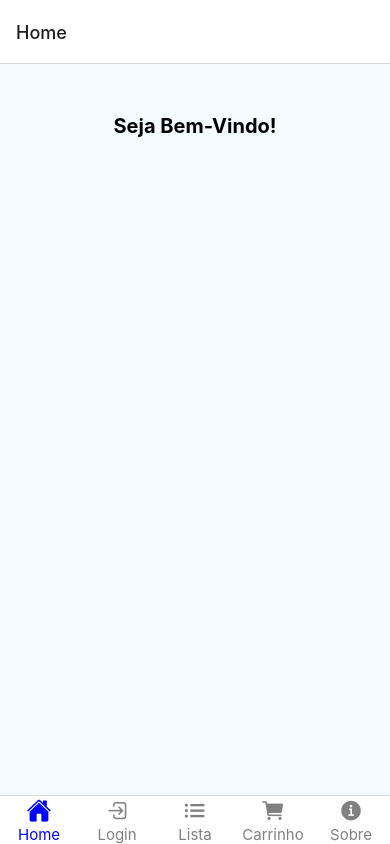
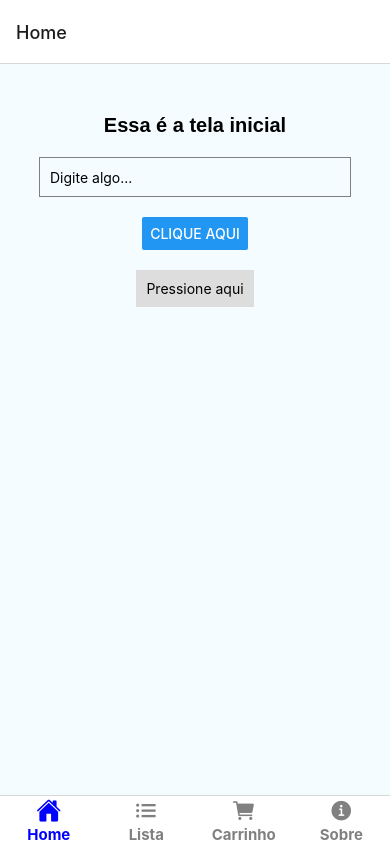
Before and after one commit to gureispt/APP_Lista_de_Compras, a React Native app in the folder cliente/: screen /Home in a window 390 px wide. Built offline with nearby package versions, Linux system fonts and the light colour scheme.

Commit message:
IMPROVEMENT - Home

```diff
--- a/cliente/App.js
+++ b/cliente/App.js
@@ -1,56 +1,79 @@
-import React from 'react';
-import { NavigationContainer } from '@react-navigation/native';
-import { createBottomTabNavigator } from '@react-navigation/bottom-tabs';
-import { Ionicons } from '@expo/vector-icons';
+import React from "react";
+import { NavigationContainer } from "@react-navigation/native";
+import { createBottomTabNavigator } from "@react-navigation/bottom-tabs";
+import { Ionicons } from "@expo/vector-icons";
 
-import Home from './pages/Home';
-import Login from './pages/Login';
-import ListaComprasScreen from './pages/ListaComprasTela';
-import Carrinho from './pages/Carrinho';
-import Sobre from './pages/Sobre';
-
+import Home from "./pages/Home";
+import Login from "./pages/Login";
+import ListaComprasScreen from "./pages/ListaComprasTela";
+import Carrinho from "./pages/Carrinho";
+import Sobre from "./pages/Sobre";
 
 const Tab = createBottomTabNavigator();
 
 const App = () => {
+  if (true) {
     return (
       <NavigationContainer>
         <Tab.Navigator
-      tabBarOptions={{ //estilização do texto dos ícones
-          activeTintColor: 'blue', // Cor do ícone ativo
-          inactiveTintColor: 'gray', // Cor do ícone inativo
+          tabBarOptions={{
+            //estilização do texto dos ícones
+            activeTintColor: "blue", // cor do ícone ativo
+            inactiveTintColor: "gray", // cor do ícone inativo
             labelStyle: {
               fontSize: 15,
-
+              fontWeight: "bold",
             },
             style: {
-            backgroundColor: 'white', // Cor de fundo da barra de abas
+              backgroundColor: "white", // cor de fundo da barra de abas
             },
           }}
-        tabBarStyle={{ height: 80, paddingBottom: 50, paddingTop: 5 }}
         >
-        <Tab.Screen name="Home" component={Home} options={{
-            tabBarIcon: ({ color, size }) =>
-              (<Ionicons name="ios-home" size={size} color={color} />),}}/>
+          <Tab.Screen
+            name="Home"
+            component={Home}
+            options={{
+              tabBarIcon: ({ color, size }) => (
+                <Ionicons name="ios-home" size={size} color={color} />
+              ),
+            }}
+          />
 
-        <Tab.Screen name="Login" component={Login} options={{
-            tabBarIcon: ({ color, size }) =>
-              (<Ionicons name="ios-log-in-outline" size={size} color={color} />),}}/>
+          <Tab.Screen
+            name="Lista"
+            component={ListaComprasScreen}
+            options={{
+              tabBarIcon: ({ color, size }) => (
+                <Ionicons name="ios-list" size={size} color={color} />
+              ),
+            }}
+          />
 
-        <Tab.Screen name="Lista" component={ListaComprasScreen} options={{
-            tabBarIcon: ({ color, size }) =>
-              (<Ionicons name="ios-list" size={size} color={color} />),}}/>
+          <Tab.Screen
+            name="Carrinho"
+            component={Carrinho}
+            options={{
+              tabBarIcon: ({ color, size }) => (
+                <Ionicons name="ios-cart" size={size} color={color} />
+              ),
+            }}
+          />
 
-        <Tab.Screen name="Carrinho" component={Carrinho} options={{
-            tabBarIcon:({color, size}) =>
-              (<Ionicons name="ios-cart" size={size} color={color} />),}}/>
-
-        <Tab.Screen name="Sobre" component={Sobre} options={{
-            tabBarIcon:({color, size}) =>
-              (<Ionicons name="information-circle" size={size} color={color} />),}}/>
+          <Tab.Screen
+            name="Sobre"
+            component={Sobre}
+            options={{
+              tabBarIcon: ({ color, size }) => (
+                <Ionicons name="information-circle" size={size} color={color} />
+              ),
+            }}
+          />
         </Tab.Navigator>
       </NavigationContainer>
     );
+  } else {
+    return
+  }
 };
 
 export default App;
--- a/cliente/package.json
+++ b/cliente/package.json
@@ -21,10 +21,9 @@
     "react-native": "^0.72.6",
     "react-native-vector-icons": "^10.0.2",
     "react-native-web": "~0.19.6",
-    "implementation":  "com.facebook.fresco:animated-base-support:1.3.0",
+    "implementation": "com.facebook.fresco:animated-base-support:1.3.0",
     "implementation": "com.facebook.fresco:animated-gif:2.5.0",
     "implementation": "com.facebook.fresco:animated-webp:2.5.0",
-    "implementation": "com.facebook.fresco:webpsupport:2.5.0",
     "implementation": "com.facebook.fresco:webpsupport:2.5.0"
   },
   "devDependencies": {
--- a/cliente/pages/Carrinho.js
+++ b/cliente/pages/Carrinho.js
@@ -30,7 +30,8 @@ const AdicionarItemScreen = () => {
   return (
     <View style={styles.container}>
       <TextInput
-        style={{ height: 40, borderColor: 'gray', borderWidth: 1, margin: 10, marginTop: 300,padding: 5 }}
+        style={{ height: 40, borderColor: 'black', borderWidth: 1,
+        borderRadius: 10, margin: 10, marginTop: 300,padding: 5 }}
         placeholder="Digite um produto"
         onChangeText={(value) => setDesc(value)}
         value={descricao}
--- a/cliente/pages/Home.js
+++ b/cliente/pages/Home.js
@@ -1,12 +1,29 @@
 import React from 'react';
-import { View, Text, StyleSheet } from 'react-native';
+import { View, Text, StyleSheet, TextInput, Button, TouchableOpacity } from 'react-native';
 
 const HomeScreen = () => {
   return (
     <View style={styles.container}>
-      <Text style ={styles.text}>Seja Bem-Vindo!</Text>
-      {/* Text, Text Input, Button, Pressable, Touchble Opacity, Switch, Slider, Picker, Flat List
-      alguns desses(conter) */}
+      <Text style ={styles.text}>Essa é a tela inicial</Text>
+
+      <TextInput
+        style={styles.input}
+        placeholder="Digite algo..."
+        onChangeText={(text) => console.log(text)} // Aqui você pode manipular o texto digitado
+      />
+
+      <Button
+        title="Clique Aqui"
+        onPress={() => alert('Botão Clicado!')} // Aqui você pode adicionar a lógica do botão
+      />
+
+      <TouchableOpacity
+        style={styles.touchableOpacity}
+        onPress={() => console.log('TouchableOpacity pressionado!')} // Aqui você pode adicionar a lógica do TouchableOpacity
+      >
+        <Text>Pressione aqui</Text>
+      </TouchableOpacity>
+
     </View>
   );
 };
@@ -22,7 +39,21 @@ const styles = StyleSheet.create({
     text: {
       fontSize: 20,
       fontWeight: 'bold',
-      marginTop: 50
+      fontFamily: 'Arial',
+      marginTop: 50,
+    },
+    input: {
+      height: 40,
+      width: '80%',
+      borderColor: 'gray',
+      borderWidth: 1,
+      marginVertical: 20,
+      paddingHorizontal: 10,
+    },
+    touchableOpacity: {
+      backgroundColor: '#DDDDDD',
+      padding: 10,
+      marginTop: 20,
     },
   });
 export default HomeScreen;
--- a/cliente/pages/ListaComprasTela.js
+++ b/cliente/pages/ListaComprasTela.js
@@ -1,17 +1,15 @@
-import { View, Text, StyleSheet } from 'react-native';
-import api from '../services/api';
-import React, { useState,  useEffect  } from 'react'
+import { View, Text, StyleSheet } from "react-native";
+import api from "../services/api";
+import React, { useState, useEffect } from "react";
 
 const ListaComprasScreen = () => {
-
   const [compras, setCompras] = useState([]);
 
-useEffect( () => {
-
+  useEffect(() => {
     const listarCompras = async () => {
       const response = await api.get();
       setCompras(response.data);
-  }
+    };
 
     listarCompras();
   }, []);
@@ -19,10 +17,12 @@ useEffect( () => {
   return (
     <View style={styles.container}>
       <Text style={styles.text}>Lista de Compras</Text>
-      {compras.map(compra => (
-        <View style = {styles.itemContainer} key={compra.id}>Código: {compra.id}
+      {compras.map((compra) => (
+        <View style={styles.itemContainer} key={compra.id}>
+          <Text>Código: {compra.id}</Text>
           <Text style={styles.itemId}> </Text>
-        <Text style={styles.itemDesc}>Descrição: {compra.descricao}</Text></View>
+          <Text style={styles.itemDesc}>Descrição: {compra.descricao}</Text>
+        </View>
       ))}
     </View>
   );
@@ -31,24 +31,23 @@ useEffect( () => {
 const styles = StyleSheet.create({
   container: {
     flex: 1,
-      justifyContent: 'start',
-      alignItems: 'center',
-      backgroundColor: '#add8e6',
-
+    justifyContent: "start",
+    alignItems: "center",
+    backgroundColor: "#add8e6",
   },
   text: {
     fontSize: 20,
-      fontWeight: 'bold',
+    fontWeight: "bold",
     marginTop: 10,
   },
-    itemContainer:{
+  itemContainer: {
     flexDirection: "row",
     alignItems: "start",
     justifyContent: "flex-start",
     padding: 7,
     fontSize: 16,
     fontWeight: "bold",
-      fontFamily: "Arial"
+    fontFamily: "Arial",
   },
   itemId: {
     marginRight: 10,
@@ -57,6 +56,6 @@ const styles = StyleSheet.create({
     fontSize: 16,
     fontWeight: "bold",
     fontFamily: "Arial",
-    }
+  },
 });
 export default ListaComprasScreen;
```
Lines whose indentation alone changed are shown as unchanged.
